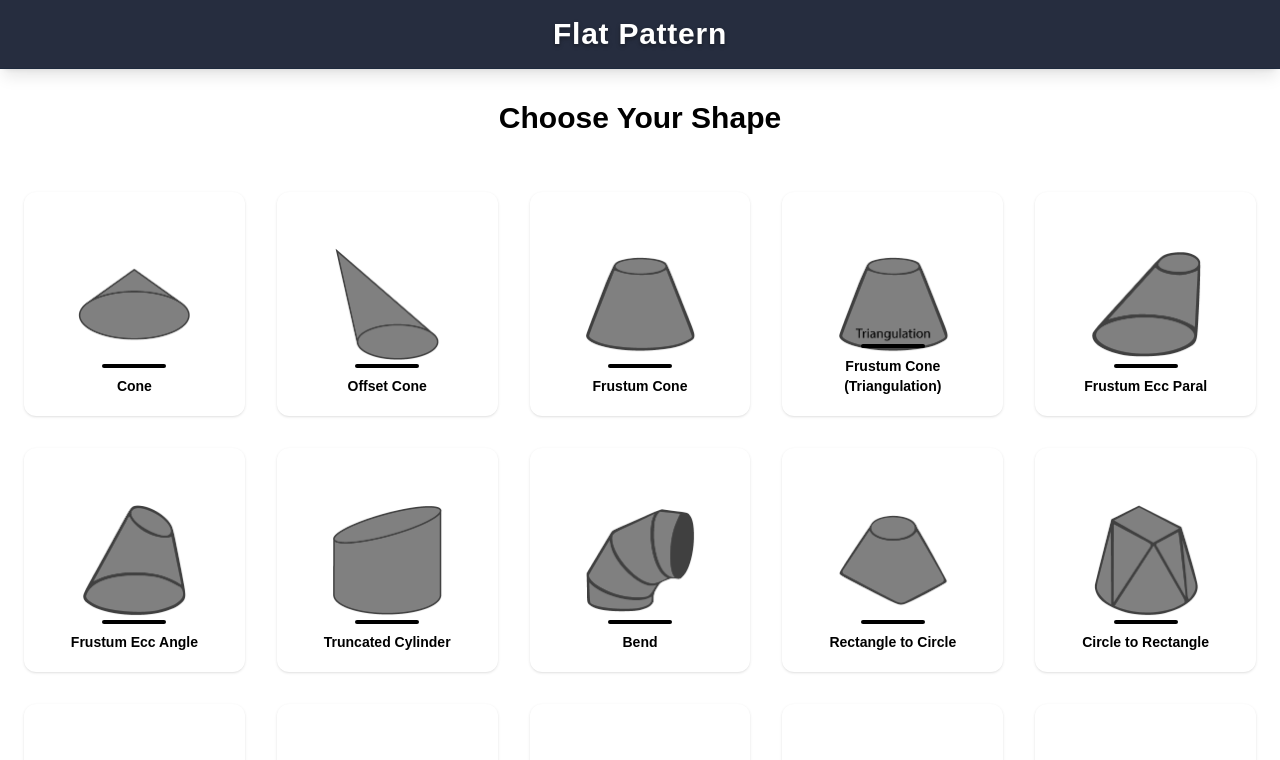
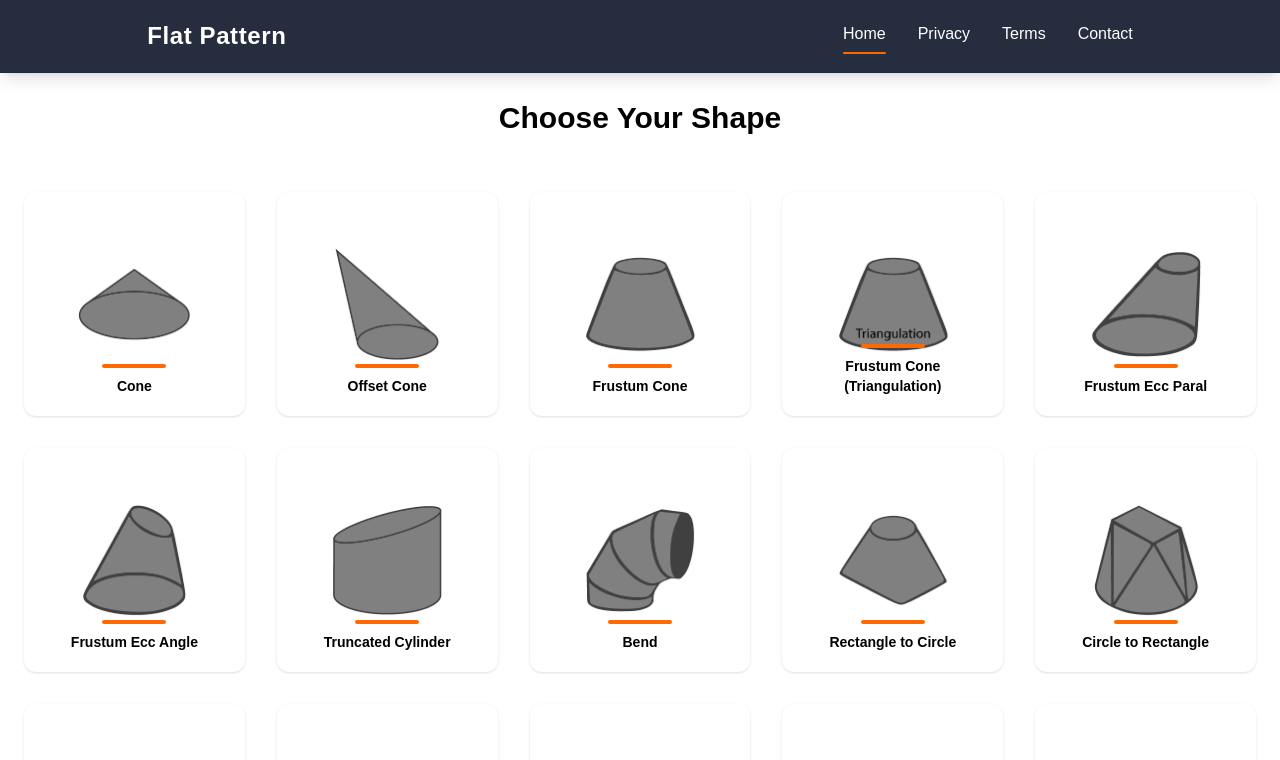
Before and after one commit to aboudeir-jojma/FlatPattern-site, a Next.js app: page / in a window 1280 px wide. Shown: the top 760 px of the page. Built offline with nearby package versions, Linux system fonts and the light colour scheme.

Commit message:
modif nav bar

```diff
--- a/components/Footer.js
+++ b/components/Footer.js
@@ -1,6 +1,6 @@
 export default function Footer() {
   return (
-    <footer className="bg-slate-900/90 border-t border-slate-800 text-white text-center py-6 ">
+    <footer id="footer" className="bg-slate-900/90 border-t border-slate-800 text-white text-center py-6 ">
       <p className="text-sm">
         © {new Date().getFullYear()} Flat Pattern — All Rights Reserved
       </p>
--- a/components/Navbar.js
+++ b/components/Navbar.js
@@ -1,22 +1,62 @@
+"use client";
+import React, { useEffect, useState } from "react";
+
 export default function Navbar() {
+  const [active, setActive] = useState("/");
+
+  useEffect(() => {
+    const updateActive = () => {
+      const { pathname, hash } = window.location;
+      if (hash) {
+        setActive(hash);
+      } else {
+        setActive(pathname || "/");
+      }
+    };
+    updateActive();
+    window.addEventListener("hashchange", updateActive);
+    return () => window.removeEventListener("hashchange", updateActive);
+  }, []);
   return (
 <nav
   className="
     fixed top-0 left-0 w-full
     bg-slate-900/90 border-b border-slate-800
     text-white shadow-lg z-50
-    flex justify-center items-center
-    py-4 px-6 backdrop-blur-sm
+    py-5 px-6 backdrop-blur-sm
   "
 >
-      <h1 className="
-        text-3xl font-extrabold tracking-wide
-        text-white
-        drop-shadow-[0_2px_2px_rgba(0,0,0,0.4)]
-        select-none
-      ">
-        Flat Pattern
-      </h1>
+      <div className="w-4/5 max-w-7xl mx-auto flex items-center justify-between">
+        <a href="/" className="text-2xl font-extrabold tracking-wide select-none">
+          Flat Pattern
+        </a>
+        <div className="flex items-center gap-8 text-sm md:text-base">
+          <a href="/" className="relative pb-1" onClick={() => setActive("/")}>
+            Home
+            {active === "/" && (
+              <span className="absolute left-0 -bottom-1 h-0.5 w-full bg-orange-500 rounded-full"></span>
+            )}
+          </a>
+          <a href="#top" className="relative pb-1" onClick={() => setActive("#top")}>
+           Privacy
+            {active === "#top" && (
+              <span className="absolute left-0 -bottom-1 h-0.5 w-full bg-orange-500 rounded-full"></span>
+            )}
+          </a>
+          <a href="#pricing" className="relative pb-1" onClick={() => setActive("#pricing")}>
+           Terms
+            {active === "#pricing" && (
+              <span className="absolute left-0 -bottom-1 h-0.5 w-full bg-orange-500 rounded-full"></span>
+            )}
+          </a>
+          <a href="#footer" className="relative pb-1" onClick={() => setActive("#footer")}>
+            Contact
+            {active === "#footer" && (
+              <span className="absolute left-0 -bottom-1 h-0.5 w-full bg-orange-500 rounded-full"></span>
+            )}
+          </a>
+        </div>
+      </div>
     </nav>
   );
 }
--- a/components/ShapeList.js
+++ b/components/ShapeList.js
@@ -66,7 +66,7 @@ export default function ShapeList() {
             </div>
 
             {/* 🌈 Ligne décorative colorée (toujours visible) */}
-            <hr className="w-16 h-[4px] bg-black border-0 rounded-full my-2 relative z-10" />
+            <hr className="w-16 h-[4px] bg-orange-500 border-0 rounded-full my-2 relative z-10" />
 
             {/* 🔤 Nom du shape */}
             <p className="font-semibold text-black text-center text-sm relative z-10 bg-white bg-opacity-70 px-2 rounded-md">
--- a/components/SubscribeBanner.tsx
+++ b/components/SubscribeBanner.tsx
@@ -10,15 +10,16 @@ export default function SubscribeBanner() {
       <div className="absolute inset-0 bg-slate-900/60"></div>
 
       <div className="relative w-4/5 mx-auto text-white">
-        <h2 className="text-4xl md:text-6xl font-extrabold tracking-tight mb-4">Make flat patterns in seconds</h2>
-        <div className="inline-block bg-orange-500 text-white font-semibold px-3 py-1 rounded mb-6">Sheet metal layouts . DXF export</div>
+        <h2 className="text-4xl md:text-6xl font-extrabold tracking-tight mb-4">
+          Make <span className="text-orange-500">flat patterns</span> in seconds
+        </h2>
         <p className="max-w-3xl text-lg opacity-95 mb-8">
           Enter your dimensions, preview the technical drawing, and download a ready-to-cut DXF.
           Choose from cones, transitions, tees, bends and more.
         </p>
         <a
           href="#top"
-          className="inline-flex items-center gap-2 bg-white text-slate-900 font-semibold px-5 py-3 rounded-md hover:bg-slate-100 border border-slate-300"
+          className="inline-flex items-center gap-2 bg-orange-500 text-white font-semibold px-5 py-3 rounded-md hover:bg-orange-600"
         >
           Choose shape
         </a>
```
